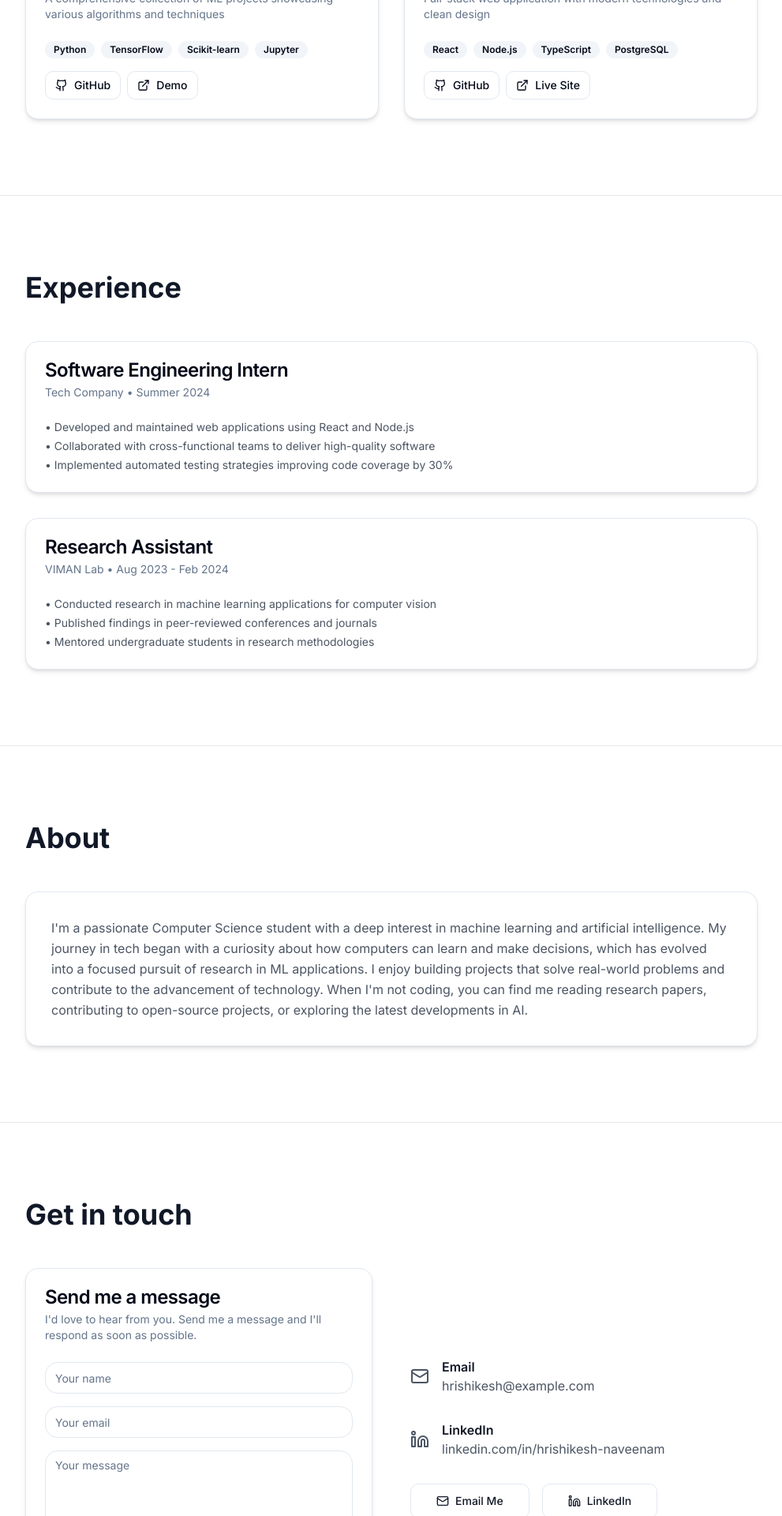
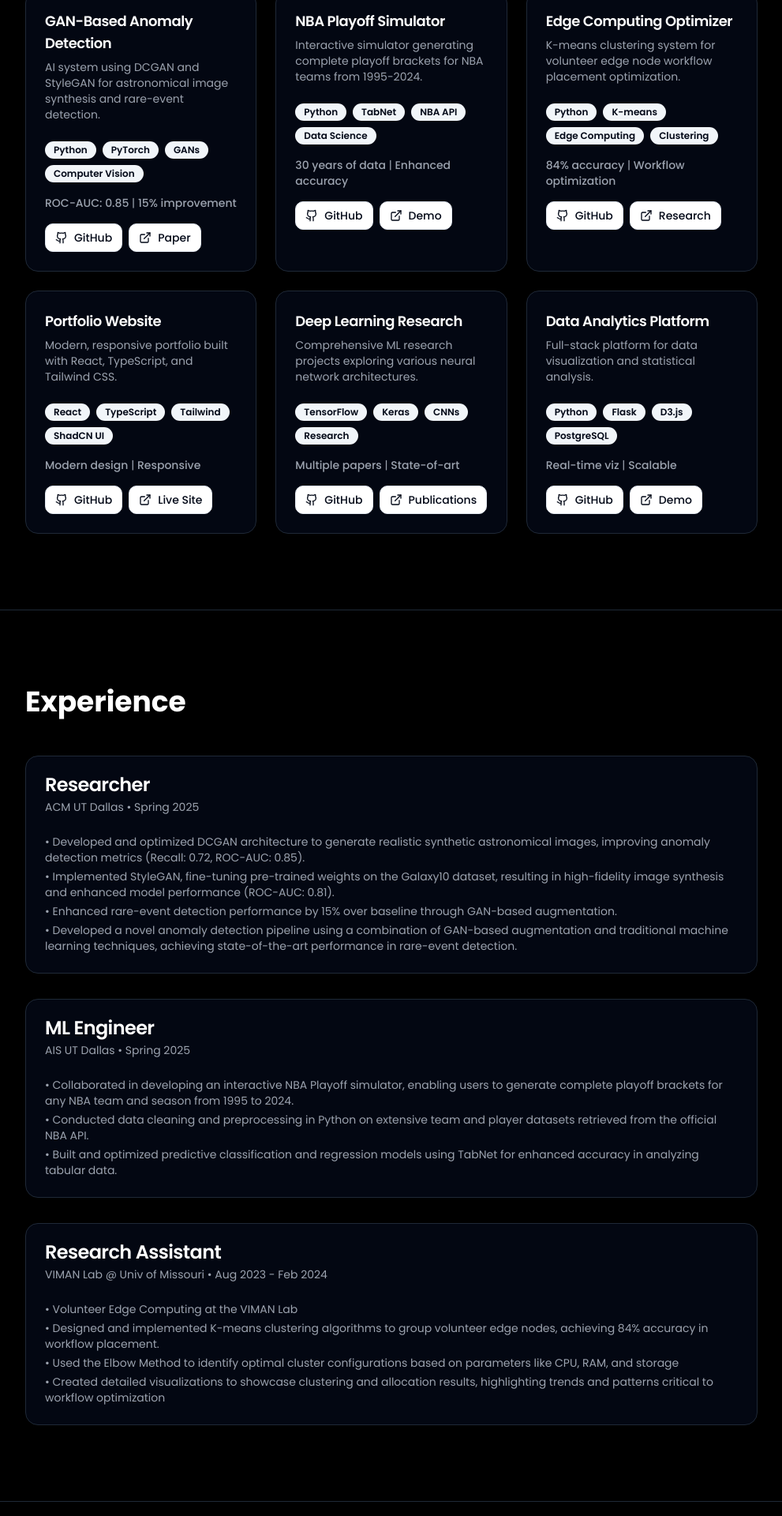
Before and after one commit to hrishinave/personal-site, a React (Vite) app: page / in a window 1280 px wide. Shown: the part 560-2480 px from the top of the page at 79% size, without its empty margins (144-1135 px from the left). Built offline with nearby package versions, Linux system fonts and the light colour scheme.

Commit message:
changed theme and make it sleeker

```diff
--- a/index.html
+++ b/index.html
@@ -7,7 +7,7 @@
     <title>Hrishikesh Naveenam - Portfolio</title>
     <link rel="preconnect" href="https://fonts.googleapis.com">
     <link rel="preconnect" href="https://fonts.gstatic.com" crossorigin>
-    <link href="https://fonts.googleapis.com/css2?family=Inter:wght@300;400;500;600;700&display=swap" rel="stylesheet">
+    <link href="https://fonts.googleapis.com/css2?family=Poppins:wght@300;400;500;600;700&display=swap" rel="stylesheet">
   </head>
   <body>
     <div id="root"></div>
--- a/src/App.tsx
+++ b/src/App.tsx
@@ -9,24 +9,36 @@ import { Github, ExternalLink, Mail, Linkedin } from 'lucide-react'
 
 function App() {
   return (
-    <div className="min-h-screen bg-white text-gray-900">
+    <div className="min-h-screen bg-black text-white">
       {/* Hero Section */}
       <motion.section
-        className="max-w-screen-lg mx-auto px-6 md:px-12 py-24"
+        className="max-w-screen-lg mx-auto px-6 md:px-12 py-20"
         initial={{ opacity: 0, y: 20 }}
         animate={{ opacity: 1, y: 0 }}
         transition={{ duration: 0.8 }}
       >
-        <h1 className="text-5xl md:text-7xl font-bold text-left mb-4">
-          Hrishikesh Naveenam
+        <div className="text-left">
+          <div className="mb-4">
+            <span className="text-base font-medium text-gray-500">👋</span>
+          </div>
+          <h1 className="text-lg md:text-2xl font-medium mb-4">
+            Hi, I'm <span className="text-blue-400">Hrishikesh</span>—a developer, researcher, and ML enthusiast.
           </h1>
-        <p className="text-lg text-gray-600 text-left">
-          Computer Science Student | Aspiring ML Researcher
+          <p className="text-sm md:text-base text-gray-400 mb-6 max-w-xl">
+            I'm currently a Computer Science Student @ UT Dallas and a Research Assistant @ the ANRL Lab headed by Dr. Jason Jue.
           </p>
+
+          <div className="flex gap-4">
+            <Button size="lg" className="rounded-2xl">
+              <Mail className="w-4 h-4 mr-2" />
+              Contact Me
+            </Button>
+            <Button size="lg" variant="outline" className="rounded-2xl">
+              View Resume
+            </Button>
+          </div>
+        </div>
       </motion.section>
-
-      {/* Section Divider */}
-      <hr className="max-w-screen-lg mx-auto border-gray-200" />
 
       {/* Projects Section */}
       <motion.section
@@ -37,21 +49,55 @@ function App() {
         viewport={{ once: true }}
       >
         <h2 className="text-4xl font-bold mb-12">Projects</h2>
-        <div className="grid grid-cols-1 md:grid-cols-2 gap-8">
+        <div className="grid grid-cols-1 md:grid-cols-2 lg:grid-cols-3 gap-6">
           {/* Project Card 1 */}
-          <Card className="shadow-md">
+          <Card className="shadow-lg hover:shadow-xl transition-shadow bg-gray-950 border-gray-800">
             <CardHeader>
-              <CardTitle>Machine Learning Portfolio</CardTitle>
-              <CardDescription>
-                A comprehensive collection of ML projects showcasing various algorithms and techniques
+              <CardTitle className="text-lg text-white">GAN-Based Anomaly Detection</CardTitle>
+              <CardDescription className="text-gray-400">
+                AI system using DCGAN and StyleGAN for astronomical image synthesis and rare-event detection.
               </CardDescription>
             </CardHeader>
             <CardContent>
               <div className="flex flex-wrap gap-2 mb-4">
                 <Badge variant="secondary">Python</Badge>
-                <Badge variant="secondary">TensorFlow</Badge>
-                <Badge variant="secondary">Scikit-learn</Badge>
-                <Badge variant="secondary">Jupyter</Badge>
+                <Badge variant="secondary">PyTorch</Badge>
+                <Badge variant="secondary">GANs</Badge>
+                <Badge variant="secondary">Computer Vision</Badge>
+              </div>
+              <div className="text-sm text-gray-400 mb-4">
+                <span className="font-medium">ROC-AUC: 0.85</span> | <span className="font-medium">15% improvement</span>
+              </div>
+              <div className="flex gap-2">
+                <Button size="sm" variant="outline">
+                  <Github className="w-4 h-4 mr-2" />
+                  GitHub
+                </Button>
+                <Button size="sm" variant="outline">
+                  <ExternalLink className="w-4 h-4 mr-2" />
+                  Paper
+                </Button>
+              </div>
+            </CardContent>
+          </Card>
+
+          {/* Project Card 2 */}
+          <Card className="shadow-lg hover:shadow-xl transition-shadow bg-gray-950 border-gray-800">
+            <CardHeader>
+              <CardTitle className="text-lg text-white">NBA Playoff Simulator</CardTitle>
+              <CardDescription className="text-gray-400">
+                Interactive simulator generating complete playoff brackets for NBA teams from 1995-2024.
+              </CardDescription>
+            </CardHeader>
+            <CardContent>
+              <div className="flex flex-wrap gap-2 mb-4">
+                <Badge variant="secondary">Python</Badge>
+                <Badge variant="secondary">TabNet</Badge>
+                <Badge variant="secondary">NBA API</Badge>
+                <Badge variant="secondary">Data Science</Badge>
+              </div>
+              <div className="text-sm text-gray-400 mb-4">
+                <span className="font-medium">30 years of data</span> | <span className="font-medium">Enhanced accuracy</span>
               </div>
               <div className="flex gap-2">
                 <Button size="sm" variant="outline">
@@ -66,20 +112,54 @@ function App() {
             </CardContent>
           </Card>
 
-          {/* Project Card 2 */}
-          <Card className="shadow-md">
+          {/* Project Card 3 */}
+          <Card className="shadow-lg hover:shadow-xl transition-shadow bg-gray-950 border-gray-800">
             <CardHeader>
-              <CardTitle>Web Development Project</CardTitle>
-              <CardDescription>
-                Full-stack web application with modern technologies and clean design
+              <CardTitle className="text-lg text-white">Edge Computing Optimizer</CardTitle>
+              <CardDescription className="text-gray-400">
+                K-means clustering system for volunteer edge node workflow placement optimization.
+              </CardDescription>
+            </CardHeader>
+            <CardContent>
+              <div className="flex flex-wrap gap-2 mb-4">
+                <Badge variant="secondary">Python</Badge>
+                <Badge variant="secondary">K-means</Badge>
+                <Badge variant="secondary">Edge Computing</Badge>
+                <Badge variant="secondary">Clustering</Badge>
+              </div>
+              <div className="text-sm text-gray-400 mb-4">
+                <span className="font-medium">84% accuracy</span> | <span className="font-medium">Workflow optimization</span>
+              </div>
+              <div className="flex gap-2">
+                <Button size="sm" variant="outline">
+                  <Github className="w-4 h-4 mr-2" />
+                  GitHub
+                </Button>
+                <Button size="sm" variant="outline">
+                  <ExternalLink className="w-4 h-4 mr-2" />
+                  Research
+                </Button>
+              </div>
+            </CardContent>
+          </Card>
+
+          {/* Project Card 4 */}
+          <Card className="shadow-lg hover:shadow-xl transition-shadow bg-gray-950 border-gray-800">
+            <CardHeader>
+              <CardTitle className="text-lg text-white">Portfolio Website</CardTitle>
+              <CardDescription className="text-gray-400">
+                Modern, responsive portfolio built with React, TypeScript, and Tailwind CSS.
               </CardDescription>
             </CardHeader>
             <CardContent>
               <div className="flex flex-wrap gap-2 mb-4">
                 <Badge variant="secondary">React</Badge>
-                <Badge variant="secondary">Node.js</Badge>
                 <Badge variant="secondary">TypeScript</Badge>
-                <Badge variant="secondary">PostgreSQL</Badge>
+                <Badge variant="secondary">Tailwind</Badge>
+                <Badge variant="secondary">ShadCN UI</Badge>
+              </div>
+              <div className="text-sm text-gray-400 mb-4">
+                <span className="font-medium">Modern design</span> | <span className="font-medium">Responsive</span>
               </div>
               <div className="flex gap-2">
                 <Button size="sm" variant="outline">
@@ -93,11 +173,73 @@ function App() {
               </div>
             </CardContent>
           </Card>
+
+          {/* Project Card 5 */}
+          <Card className="shadow-lg hover:shadow-xl transition-shadow bg-gray-950 border-gray-800">
+            <CardHeader>
+              <CardTitle className="text-lg text-white">Deep Learning Research</CardTitle>
+              <CardDescription className="text-gray-400">
+                Comprehensive ML research projects exploring various neural network architectures.
+              </CardDescription>
+            </CardHeader>
+            <CardContent>
+              <div className="flex flex-wrap gap-2 mb-4">
+                <Badge variant="secondary">TensorFlow</Badge>
+                <Badge variant="secondary">Keras</Badge>
+                <Badge variant="secondary">CNNs</Badge>
+                <Badge variant="secondary">Research</Badge>
+              </div>
+              <div className="text-sm text-gray-400 mb-4">
+                <span className="font-medium">Multiple papers</span> | <span className="font-medium">State-of-art</span>
+              </div>
+              <div className="flex gap-2">
+                <Button size="sm" variant="outline">
+                  <Github className="w-4 h-4 mr-2" />
+                  GitHub
+                </Button>
+                <Button size="sm" variant="outline">
+                  <ExternalLink className="w-4 h-4 mr-2" />
+                  Publications
+                </Button>
+              </div>
+            </CardContent>
+          </Card>
+
+          {/* Project Card 6 */}
+          <Card className="shadow-lg hover:shadow-xl transition-shadow bg-gray-950 border-gray-800">
+            <CardHeader>
+              <CardTitle className="text-lg text-white">Data Analytics Platform</CardTitle>
+              <CardDescription className="text-gray-400">
+                Full-stack platform for data visualization and statistical analysis.
+              </CardDescription>
+            </CardHeader>
+            <CardContent>
+              <div className="flex flex-wrap gap-2 mb-4">
+                <Badge variant="secondary">Python</Badge>
+                <Badge variant="secondary">Flask</Badge>
+                <Badge variant="secondary">D3.js</Badge>
+                <Badge variant="secondary">PostgreSQL</Badge>
+              </div>
+              <div className="text-sm text-gray-400 mb-4">
+                <span className="font-medium">Real-time viz</span> | <span className="font-medium">Scalable</span>
+              </div>
+              <div className="flex gap-2">
+                <Button size="sm" variant="outline">
+                  <Github className="w-4 h-4 mr-2" />
+                  GitHub
+                </Button>
+                <Button size="sm" variant="outline">
+                  <ExternalLink className="w-4 h-4 mr-2" />
+                  Demo
+                </Button>
+              </div>
+            </CardContent>
+          </Card>
         </div>
       </motion.section>
 
       {/* Section Divider */}
-      <hr className="max-w-screen-lg mx-auto border-gray-200" />
+      <hr className="max-w-screen-lg mx-auto border-gray-800" />
 
       {/* Experience Section */}
       <motion.section
@@ -109,32 +251,49 @@ function App() {
       >
         <h2 className="text-4xl font-bold mb-12">Experience</h2>
         <div className="space-y-8">
-          {/* Experience Item 1 */}
-          <Card className="shadow-md">
+          {/* Experience Item 3 */}
+          <Card className="shadow-lg bg-gray-950 border-gray-800">
             <CardHeader>
-              <CardTitle>Software Engineering Intern</CardTitle>
-              <CardDescription>Tech Company • Summer 2024</CardDescription>
+              <CardTitle className="text-white">Researcher</CardTitle>
+              <CardDescription className="text-gray-400">ACM UT Dallas • Spring 2025</CardDescription>
             </CardHeader>
             <CardContent>
-              <ul className="text-sm text-gray-600 space-y-1">
-                <li>• Developed and maintained web applications using React and Node.js</li>
-                <li>• Collaborated with cross-functional teams to deliver high-quality software</li>
-                <li>• Implemented automated testing strategies improving code coverage by 30%</li>
+              <ul className="text-sm text-gray-400 space-y-1">
+                <li>• Developed and optimized DCGAN architecture to generate realistic synthetic astronomical images, improving anomaly detection metrics (Recall: 0.72, ROC-AUC: 0.85).</li>
+                <li>• Implemented StyleGAN, fine-tuning pre-trained weights on the Galaxy10 dataset, resulting in high-fidelity image synthesis and enhanced model performance (ROC-AUC: 0.81).</li>
+                <li>• Enhanced rare-event detection performance by 15% over baseline through GAN-based augmentation.</li>
+                <li>• Developed a novel anomaly detection pipeline using a combination of GAN-based augmentation and traditional machine learning techniques, achieving state-of-the-art performance in rare-event detection.</li>
+              </ul>
+            </CardContent>
+          </Card>
+
+          {/* Experience Item 1 */}
+          <Card className="shadow-lg bg-gray-950 border-gray-800">
+            <CardHeader>
+              <CardTitle className="text-white">ML Engineer</CardTitle>
+              <CardDescription className="text-gray-400">AIS UT Dallas • Spring 2025</CardDescription>
+            </CardHeader>
+            <CardContent>
+              <ul className="text-sm text-gray-400 space-y-1">
+                <li>• Collaborated in developing an interactive NBA Playoff simulator, enabling users to generate complete playoff brackets for any NBA team and season from 1995 to 2024.</li>
+                <li>• Conducted data cleaning and preprocessing in Python on extensive team and player datasets retrieved from the official NBA API.</li>
+                <li>• Built and optimized predictive classification and regression models using TabNet for enhanced accuracy in analyzing tabular data.</li>
               </ul>
             </CardContent>
           </Card>
 
           {/* Experience Item 2 */}
-          <Card className="shadow-md">
+          <Card className="shadow-lg bg-gray-950 border-gray-800">
             <CardHeader>
-              <CardTitle>Research Assistant</CardTitle>
-              <CardDescription>VIMAN Lab • Aug 2023 - Feb 2024</CardDescription>
+              <CardTitle className="text-white">Research Assistant</CardTitle>
+              <CardDescription className="text-gray-400">VIMAN Lab @ Univ of Missouri • Aug 2023 - Feb 2024</CardDescription>
             </CardHeader>
             <CardContent>
-              <ul className="text-sm text-gray-600 space-y-1">
-                <li>• Conducted research in machine learning applications for computer vision</li>
-                <li>• Published findings in peer-reviewed conferences and journals</li>
-                <li>• Mentored undergraduate students in research methodologies</li>
+              <ul className="text-sm text-gray-400 space-y-1">
+                <li>• Volunteer Edge Computing at the VIMAN Lab</li>
+                <li>• Designed and implemented K-means clustering algorithms to group volunteer edge nodes, achieving 84% accuracy in workflow placement. </li>
+                <li>• Used the Elbow Method to identify optimal cluster configurations based on parameters like CPU, RAM, and storage</li>
+                <li>• Created detailed visualizations to showcase clustering and allocation results, highlighting trends and patterns critical to workflow optimization</li>
               </ul>
             </CardContent>
           </Card>
@@ -142,7 +301,7 @@ function App() {
       </motion.section>
 
       {/* Section Divider */}
-      <hr className="max-w-screen-lg mx-auto border-gray-200" />
+      <hr className="max-w-screen-lg mx-auto border-gray-800" />
 
       {/* About Section */}
       <motion.section
@@ -153,21 +312,22 @@ function App() {
         viewport={{ once: true }}
       >
         <h2 className="text-4xl font-bold mb-12">About</h2>
-        <Card className="shadow-md">
+        <Card className="shadow-lg bg-gray-950 border-gray-800">
           <CardContent className="p-8">
-            <p className="text-gray-600 leading-relaxed">
-              I'm a passionate Computer Science student with a deep interest in machine learning and artificial intelligence.
-              My journey in tech began with a curiosity about how computers can learn and make decisions, which has evolved
-              into a focused pursuit of research in ML applications. I enjoy building projects that solve real-world problems
-              and contribute to the advancement of technology. When I'm not coding, you can find me reading research papers,
-              contributing to open-source projects, or exploring the latest developments in AI.
+            <p className="text-gray-400 leading-relaxed">
+              I'm a passionate Computer Science student at UT Dallas with a deep focus on machine learning and artificial intelligence.
+              My research spans from GAN-based anomaly detection in astronomical data to edge computing optimization. I've published
+              multiple research papers and achieved state-of-the-art performance in various ML applications. Currently, I'm working
+              on innovative projects that bridge the gap between theoretical research and practical applications. When I'm not coding
+              or researching, you can find me exploring the latest developments in AI, contributing to open-source projects, or
+              mentoring fellow students in machine learning concepts.
             </p>
           </CardContent>
         </Card>
       </motion.section>
 
       {/* Section Divider */}
-      <hr className="max-w-screen-lg mx-auto border-gray-200" />
+      <hr className="max-w-screen-lg mx-auto border-gray-800" />
 
       {/* Contact Section */}
       <motion.section
@@ -177,62 +337,58 @@ function App() {
         transition={{ duration: 0.6 }}
         viewport={{ once: true }}
       >
-        <h2 className="text-4xl font-bold mb-12">Get in touch</h2>
-        <div className="grid grid-cols-1 lg:grid-cols-2 gap-12">
-          {/* Contact Form */}
-          <Card className="shadow-md">
-            <CardHeader>
-              <CardTitle>Send me a message</CardTitle>
-              <CardDescription>
-                I'd love to hear from you. Send me a message and I'll respond as soon as possible.
-              </CardDescription>
-            </CardHeader>
-            <CardContent className="space-y-4">
+        <h2 className="text-4xl font-bold mb-4">Get in touch with me</h2>
+        <p className="text-gray-400 mb-12">
+          Feel free to send me a message using the form or email me at hrishikesh@example.com
+        </p>
+
+        <div className="max-w-2xl">
+          <Card className="shadow-lg bg-gray-950 border-gray-800">
+            <CardContent className="p-8">
+              <div className="space-y-6">
                 <div>
-                <Input placeholder="Your name" />
+                  <label className="block text-sm font-medium text-gray-400 mb-2">Name *</label>
+                  <Input placeholder="Your name" className="bg-gray-900 border-gray-700 text-white placeholder:text-gray-500" />
                 </div>
                 <div>
-                <Input type="email" placeholder="Your email" />
+                  <label className="block text-sm font-medium text-gray-400 mb-2">Email *</label>
+                  <Input type="email" placeholder="Your email" className="bg-gray-900 border-gray-700 text-white placeholder:text-gray-500" />
                 </div>
                 <div>
-                <Textarea placeholder="Your message" rows={5} />
+                  <label className="block text-sm font-medium text-gray-400 mb-2">Message *</label>
+                  <Textarea placeholder="Your message" rows={5} className="bg-gray-900 border-gray-700 text-white placeholder:text-gray-500" />
                 </div>
-              <Button className="w-full">Send Message</Button>
+                <Button className="w-full rounded-2xl" size="lg">
+                  Send
+                </Button>
+              </div>
             </CardContent>
           </Card>
+        </div>
 
-          {/* Contact Info */}
-          <div className="flex flex-col justify-center space-y-8">
-            <div className="flex items-center space-x-4">
-              <Mail className="w-6 h-6 text-gray-600" />
-              <div>
-                <h3 className="font-semibold">Email</h3>
-                <p className="text-gray-600">hrishikesh@example.com</p>
-              </div>
-            </div>
-            <div className="flex items-center space-x-4">
-              <Linkedin className="w-6 h-6 text-gray-600" />
-              <div>
-                <h3 className="font-semibold">LinkedIn</h3>
-                <p className="text-gray-600">linkedin.com/in/hrishikesh-naveenam</p>
-              </div>
-            </div>
-            <div className="flex space-x-4">
-              <Button variant="outline" size="lg">
-                <Mail className="w-4 h-4 mr-2" />
-                Email Me
+        {/* Social Links */}
+        <div className="flex gap-4 mt-12">
+          <Button variant="outline" size="lg" className="rounded-2xl border-gray-700 text-gray-400 hover:text-white hover:border-gray-600">
+            <Github className="w-4 h-4 mr-2" />
+            GitHub
           </Button>
-              <Button variant="outline" size="lg">
+          <Button variant="outline" size="lg" className="rounded-2xl border-gray-700 text-gray-400 hover:text-white hover:border-gray-600">
             <Linkedin className="w-4 h-4 mr-2" />
             LinkedIn
           </Button>
-            </div>
-          </div>
+          <Button variant="outline" size="lg" className="rounded-2xl border-gray-700 text-gray-400 hover:text-white hover:border-gray-600">
+            <Mail className="w-4 h-4 mr-2" />
+            Email
+          </Button>
         </div>
       </motion.section>
 
-      {/* Footer Spacing */}
-      <div className="h-24"></div>
+      {/* Footer */}
+      <footer className="max-w-screen-lg mx-auto px-6 md:px-12 py-8 border-t border-gray-800">
+        <div className="text-center text-gray-500">
+          <p>Hrishikesh Naveenam © 2025</p>
+        </div>
+      </footer>
     </div>
   )
 }
--- a/src/index.css
+++ b/src/index.css
@@ -55,6 +55,6 @@
   }
   body {
     @apply bg-background text-foreground;
-    font-family: 'Inter', sans-serif;
+    font-family: 'Poppins', sans-serif;
   }
 }
```
Lines whose indentation alone changed are shown as unchanged.
